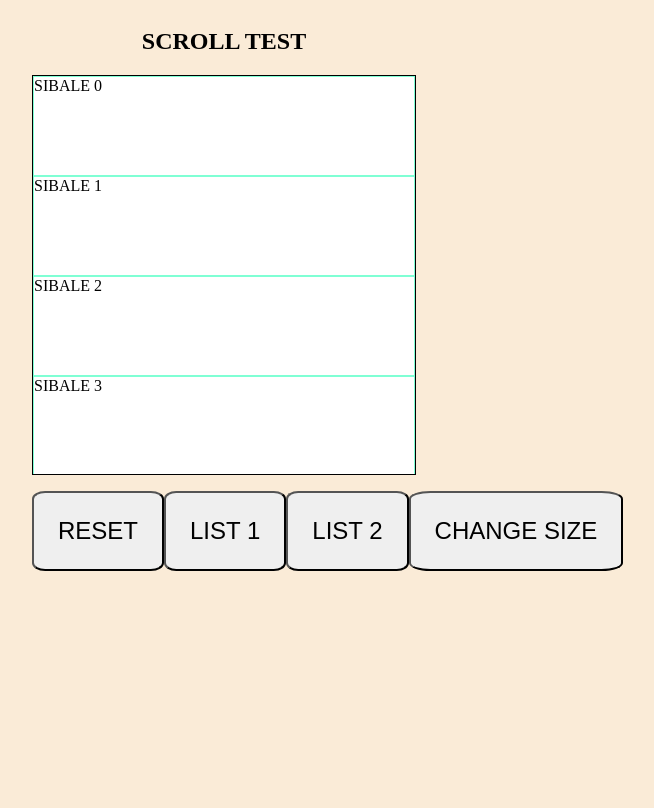
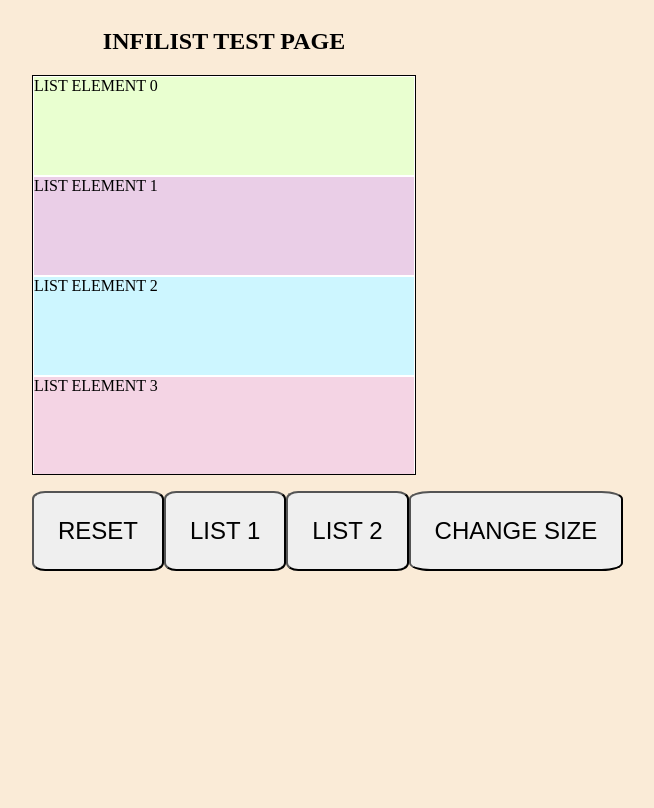
Before and after one commit to samlinz/infilist, a website: page index.html in a window 1280 px wide. Shown: the whole page, without its empty margins (424-1078 px from the left). Drawn offline with Linux system fonts and the light colour scheme.

Commit message:
update demo page

```diff
--- a/index.html
+++ b/index.html
@@ -61,7 +61,7 @@
         }
 
         .scroll-container > * {
-            border: 1px double aquamarine;
+            border: 1px double white;
             animation: fadeIn 0.2s;
         }
 
@@ -135,7 +135,7 @@
 </head>
 <body>
 
-<h2>Scroll test</h2>
+<h2>InfiList Test Page</h2>
 <div id="scroll-wrapper">
     <div class="scroll-container" id="scroll-container">
     </div>
@@ -207,7 +207,14 @@
             const aa = document.createElement('p');
             aa.style.height = '100px';
             aa.style.width = '100%';
-            aa.appendChild(document.createTextNode('sibale ' + index));
+
+            const hexColorChars = '0123456789ABCDEF';
+            const rand_r = Math.floor(Math.random() * 256);
+            const rand_g = Math.floor(Math.random() * 256);
+            const rand_b = Math.floor(Math.random() * 256);
+            aa.style.backgroundColor = `rgba(${rand_r}, ${rand_g}, ${rand_b}, 0.2)`;
+
+            aa.appendChild(document.createTextNode('LIST ELEMENT ' + index));
             return aa;
         }
 
@@ -224,10 +231,10 @@
                         result = generateElement(index);
                     }
 
-                    setTimeout(() => resolve(result), Math.random() * 400 >>> 0);
+                    setTimeout(() => resolve(result), 0);
                 },
                 childSize: 100,
-                treshold: 7,
+                treshold: 2,
                 throttleScroll: false,
                 size: 100,
                 keepPositionOnReload: true,
```
